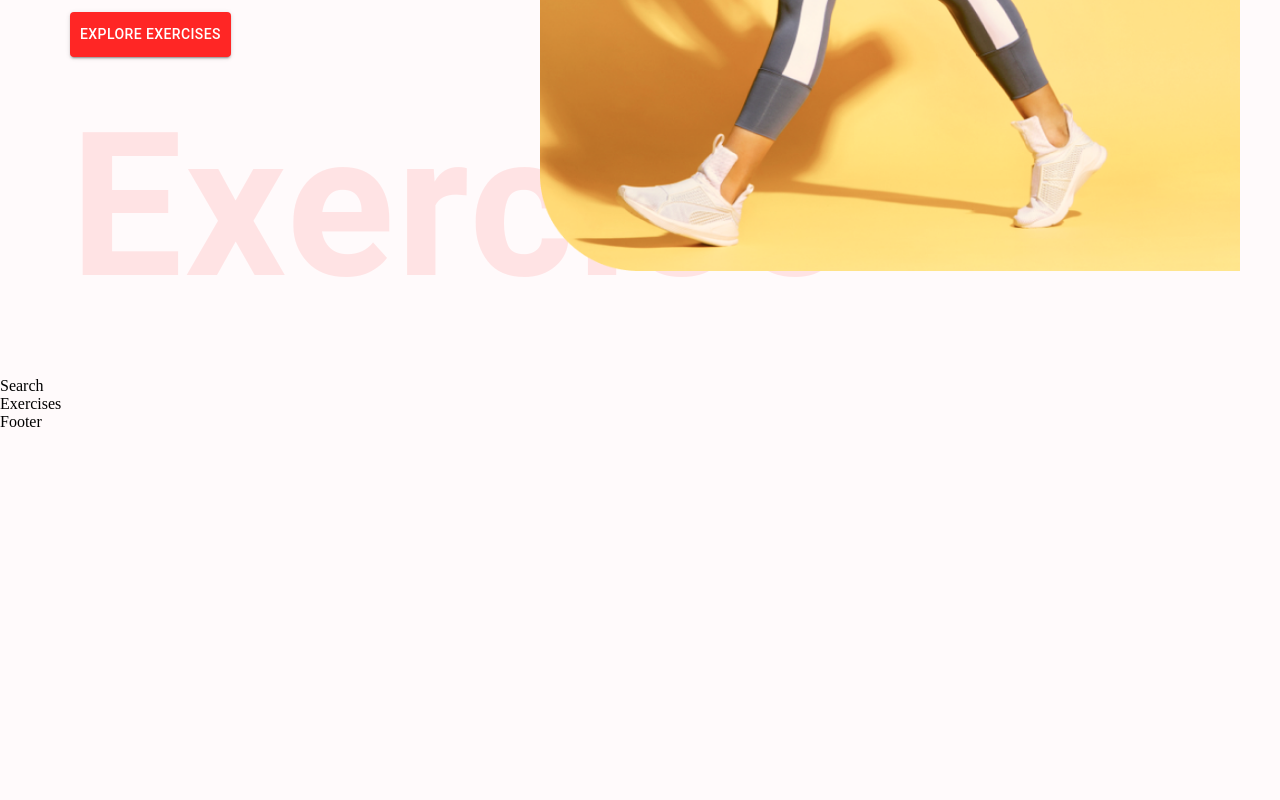
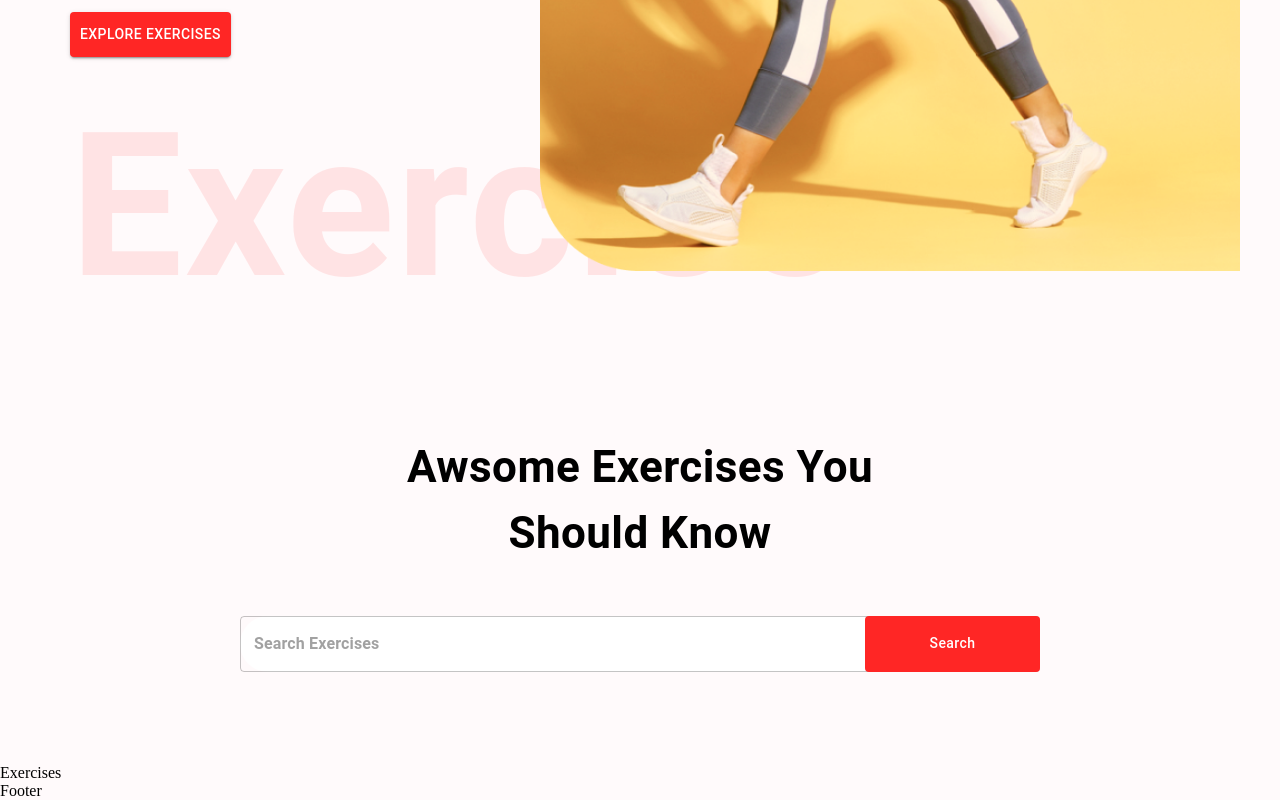
Before and after one commit to Islombek9717/fitness_app, a React (Create React App) app: page / in a window 1280 px wide. Shown: the part 595-1395 px from the top of the page. Before the commit the page ends 1026 px from the top, so only its background shows below. Built offline with nearby package versions, Linux system fonts and the light colour scheme.

Commit message:
get api and fetch it

```diff
--- a/src/components/SearchExercises.js
+++ b/src/components/SearchExercises.js
@@ -1,11 +1,60 @@
-import React from 'react'
+import React, { useEffect, useState } from "react";
+import { Box, Button, Stack, TextField, Typography } from "@mui/material";
+
+import { exerciseOptions, fetchData } from "../utils/fetchData";
 
 const SearchExercises = () => {
+  const [search, setSearch] = useState("");
+
+  const handleSearch = async () => {
+    if (search) {
+      const exercisesData = await fetchData('https://exercisedb.p.rapidapi.com/exercises/bodyPartList', exerciseOptions);
+      console.log(exercisesData);
+    }
+  };
+
   return (
-    <div>
-      Search
-    </div>
-  )
-}
-
-export default SearchExercises
+    <Stack alignItems="center" mt="37px" justifyContent="center" p="20px">
+      <Typography
+        fontWeight={700}
+        sx={{ fontSize: { lg: "44px", xs: "30px" } }}
+        mb="50px"
+        textAlign="center"
+      >
+        Awsome Exercises You <br /> Should Know
+      </Typography>
+      <Box position="relative" mb="72px">
+        <TextField
+          sx={{
+            input: { fontWeight: "700", border: "none", borderRadius: "4px" },
+            width: { lg: "800px", xs: "250px" },
+            backgroundColor: "#fff",
+            borderRadius: "40px",
+          }}
+          height="76px"
+          value={search}
+          onChange={(e) => setSearch(e.target.value.toLowerCase())}
+          placeholder="Search Exercises"
+          type="text"
+        />
+        <Button
+          className="search-btn"
+          sx={{
+            bgcolor: "#ff2625",
+            color: "#fff",
+            textTransform: "none",
+            width: { lg: "175px", xs: "80px" },
+            fonSize: { lg: "20px", xs: "14px" },
+            height: "56px",
+            position: "absolute",
+            right: "0",
+          }}
+          onClick={handleSearch}
+        >
+          Search
+        </Button>
+      </Box>
+    </Stack>
+  );
+};
+export default SearchExercises;
--- a/src/index.js
+++ b/src/index.js
@@ -1,5 +1,5 @@
 import React from "react";
-import ReactDOM from "react-dom";
+import ReactDOM from "react-dom/client";
 import { BrowserRouter } from "react-router-dom";
 
 import App from "./App";
--- /dev/null
+++ b/src/utils/fetchData.js
@@ -0,0 +1,16 @@
+export const exerciseOptions = {
+    method: 'GET',
+    headers: {
+        'X-RapidAPI-Key': '26160fa9c2msh714175ba676e9c6p18c490jsn10abdba15b39',
+    'X-RapidAPI-Host': 'exercisedb.p.rapidapi.com'
+    },
+  };
+
+
+
+export const fetchData = async (url,options) =>  {
+    const res = await fetch(url,options);
+    const data = await res.json();
+
+    return data;
+};
```
Also changed, not shown: 1 other file (tests, documents, lock files or other folders).
